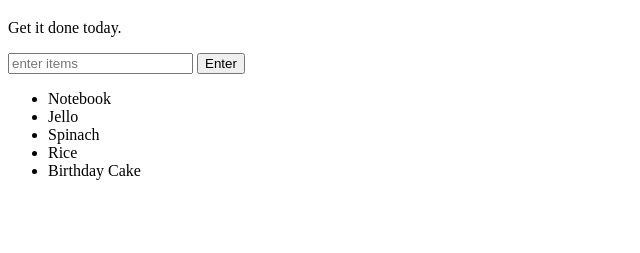
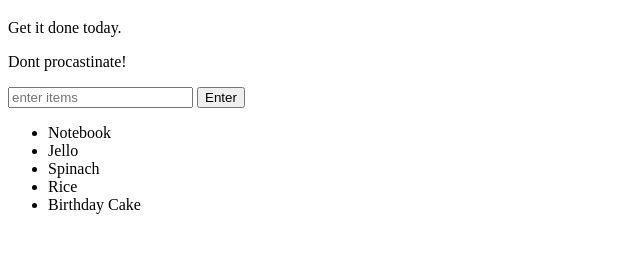
Before and after one commit to Rouche01/to-do-list, a plain HTML site: page index.html in a window 1280 px wide. Shown: the part 61-314 px from the top of the page, without its empty margins (0-640 px from the left). Drawn offline with Linux system fonts and the light colour scheme.

Commit message:
added a paragraph

```diff
--- a/index.html
+++ b/index.html
@@ -7,6 +7,7 @@
   <body>
     <h1>Shopping List</h1>
     <p>Get it done today.</p>
+    <p>Dont procastinate!</p>
     <input type="text" id="userinput" placeholder="enter items">
     <button id="enter" type="button">Enter</button>
     <ul>
```
